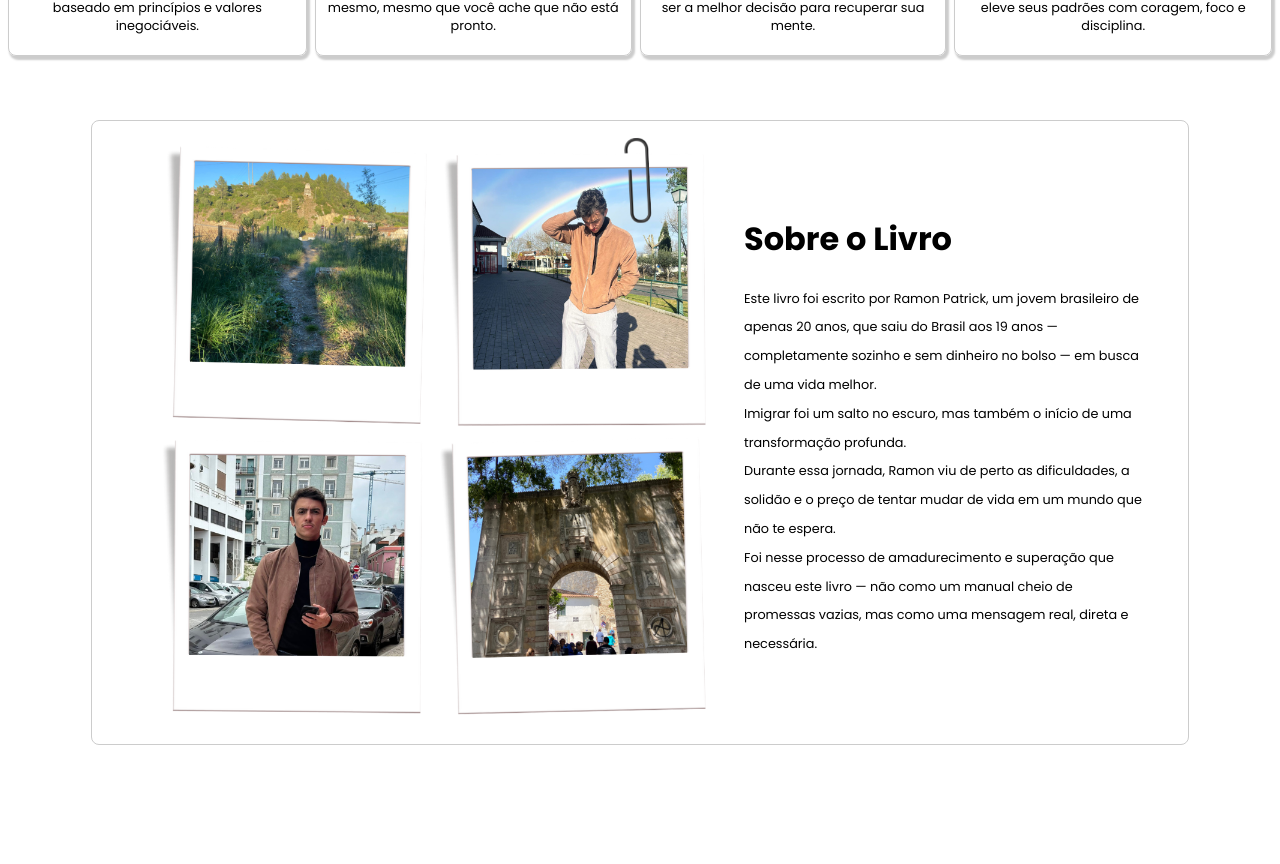
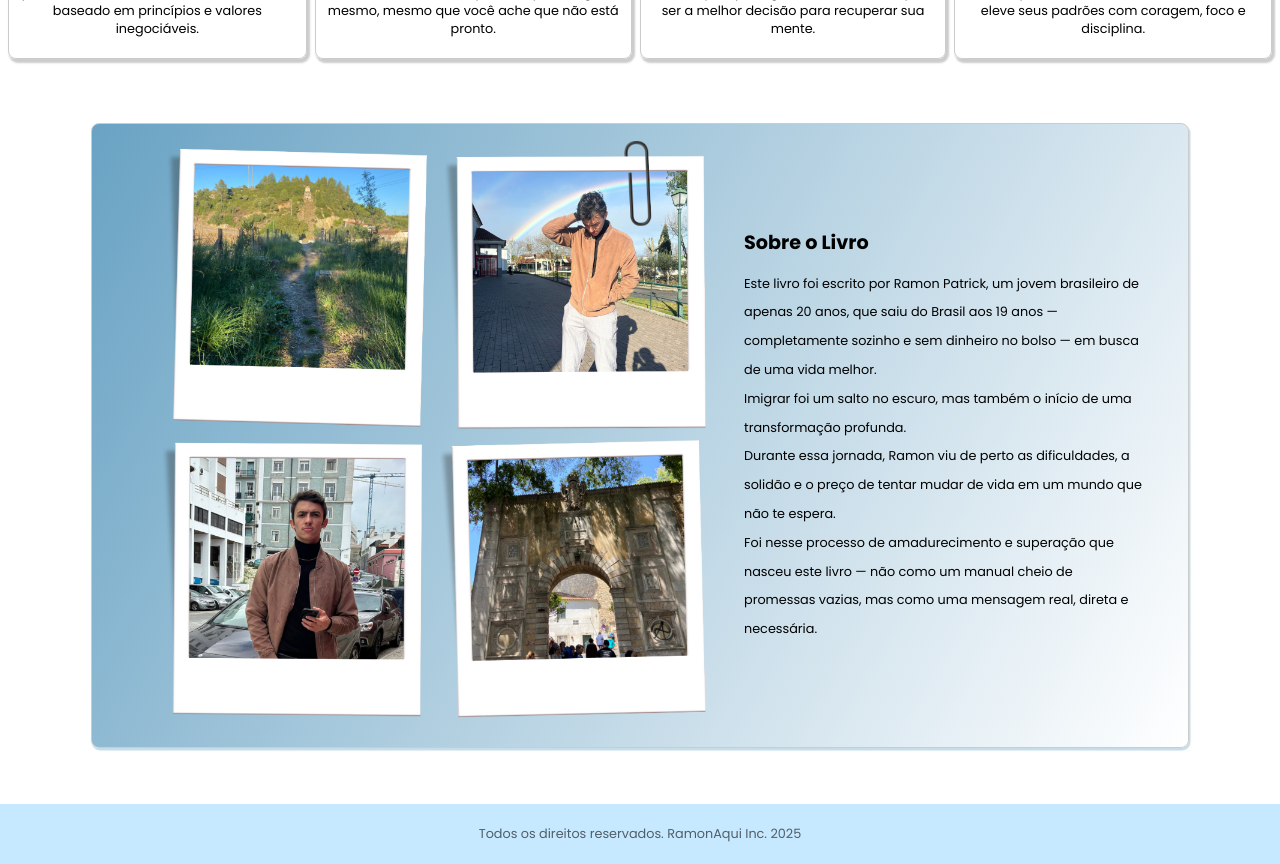
Before and after one commit to ramoncode-exe/my-book, a React (Vite) app: page / in a window 1280 px wide. Shown: the part 900-1764 px from the top of the page. Before the commit the page ends 1701 px from the top, so only its background shows below. Built offline with nearby package versions, Linux system fonts and the light colour scheme.

Commit message:
Footer Section, New Updates

```diff
--- a/src/App.jsx
+++ b/src/App.jsx
@@ -2,6 +2,7 @@ import Header from "./components/header/Header.jsx";
 import Home from "./components/home/Home.jsx";
 import Benefits from "./components/benefits/Benefits.jsx";
 import About from "./components/about/About.jsx";
+import Footer from "./components/footer/Footer.jsx";
 
 function App(){
   return(
@@ -10,6 +11,7 @@ function App(){
       <Home />
       <Benefits />
       <About />
+      <Footer />
     </div>
   );
 }
--- a/src/components/about/About.css
+++ b/src/components/about/About.css
@@ -21,7 +21,14 @@
     max-width: 1080px;
     margin: 0 auto;
     border-radius: 0.5rem;
+    box-shadow: 1px 2px 1px 0.5px rgba(0, 98, 154, 0.222);
+    background: linear-gradient(120deg, rgba(0, 98, 154, 0.589), rgba(255, 255, 255, 0.359));
 }
+
+.main-author h1{
+    font-size: 1.2rem;
+}
+
 .p-width{
     max-width: 400px;
     line-height: 1.8rem;
@@ -38,14 +45,6 @@
     .bookPhotos{
         width: 400px;
     }
-
-    .main-author h1{
-        font-size: 0.9rem;
-    }
-
-    .p-width{
-    font-size: 0.7rem;
-    }
 }
 
 @media screen and (max-width: 600px) {
--- /dev/null
+++ b/src/components/footer/Footer.css
@@ -0,0 +1,7 @@
+.footer{
+    font-size: 0.8rem;
+    text-align: center;
+    padding: 0.5rem;
+    background-color: rgba(0, 157, 255, 0.221);
+    color: rgba(0, 0, 0, 0.597);
+}
--- /dev/null
+++ b/src/components/footer/Footer.jsx
@@ -0,0 +1,13 @@
+import { motion } from "framer-motion";
+import "../footer/Footer.css"
+
+
+function Footer(){
+    return(
+        <div className="footer">
+            <p>Todos os direitos reservados. RamonAqui Inc. 2025</p>
+        </div>
+    );
+}
+
+export default Footer;
--- a/src/components/home/Home.css
+++ b/src/components/home/Home.css
@@ -31,6 +31,7 @@
     border: none;
     background-color: rgb(0, 145, 228);
     color: white;
+    font-size: 1rem;
 }
 
 .btnBuy:hover{
```
